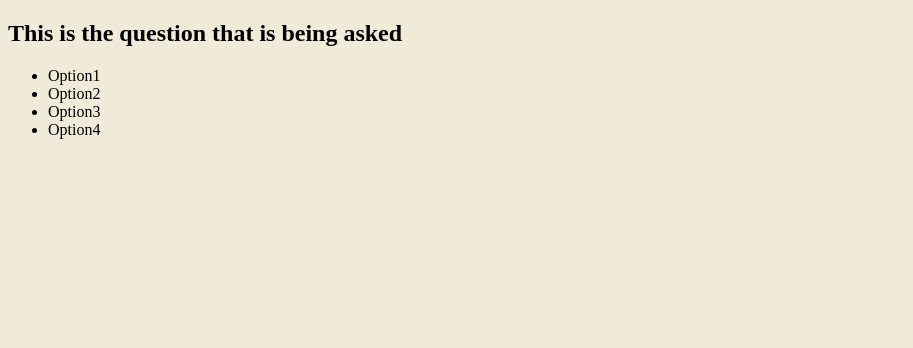
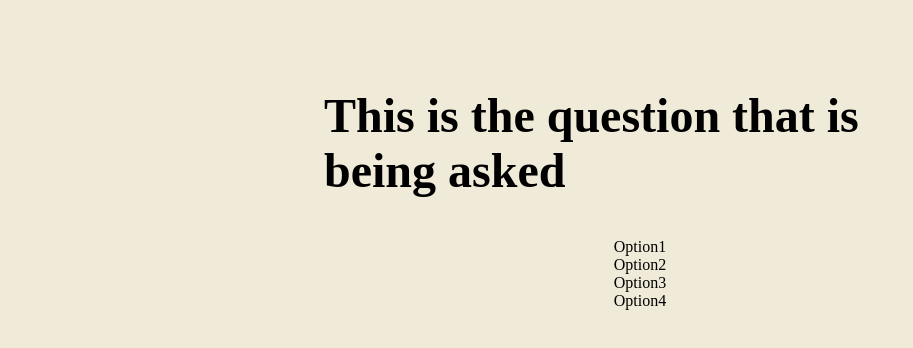
Before and after one commit to danielrezz/drummer_quiz, a plain HTML site: page quizindex.html in a window 1280 px wide. Shown: the whole page, without its empty margins (0-913 px from the left). Drawn offline with Linux system fonts and the light colour scheme.

Commit message:
updating css

```diff
--- a/Quiz.css
+++ b/Quiz.css
@@ -1,2 +1,25 @@
 body {
     background-color: #f0ead9;
+}
+
+.questionContainer {
+    display: flex;
+    justify-content: center;
+}
+
+.question {
+    display: flex;
+    justify-content: center;
+    font-size: 48px;
+    /* background-color: silver; */
+    width: 50%;
+    margin-top: 5rem;
+}
+
+.options {
+    display: flex;
+    justify-content: center;
+    flex-direction: column;
+    text-align: center;
+
+}
--- a/quizindex.html
+++ b/quizindex.html
@@ -8,13 +8,15 @@
 </head>
 <body>
     <main>
+        <div class="questionContainer">
         <h2 class="question">This is the question that is being asked</h2>
-            <ul class="options">
-                <li class="option1">Option1</li>
-                <li class="option2">Option2</li>
-                <li class="option3">Option3</li>
-                <li class="option4">Option4</li>
-            </ul>
+        </div>
+            <div class="options">
+                <div class="option1">Option1</div>
+                <div class="option2">Option2</div>
+                <div class="option3">Option3</div>
+                <div class="option4">Option4</div>
+            </div>
     </main>
 
 </body>
```
